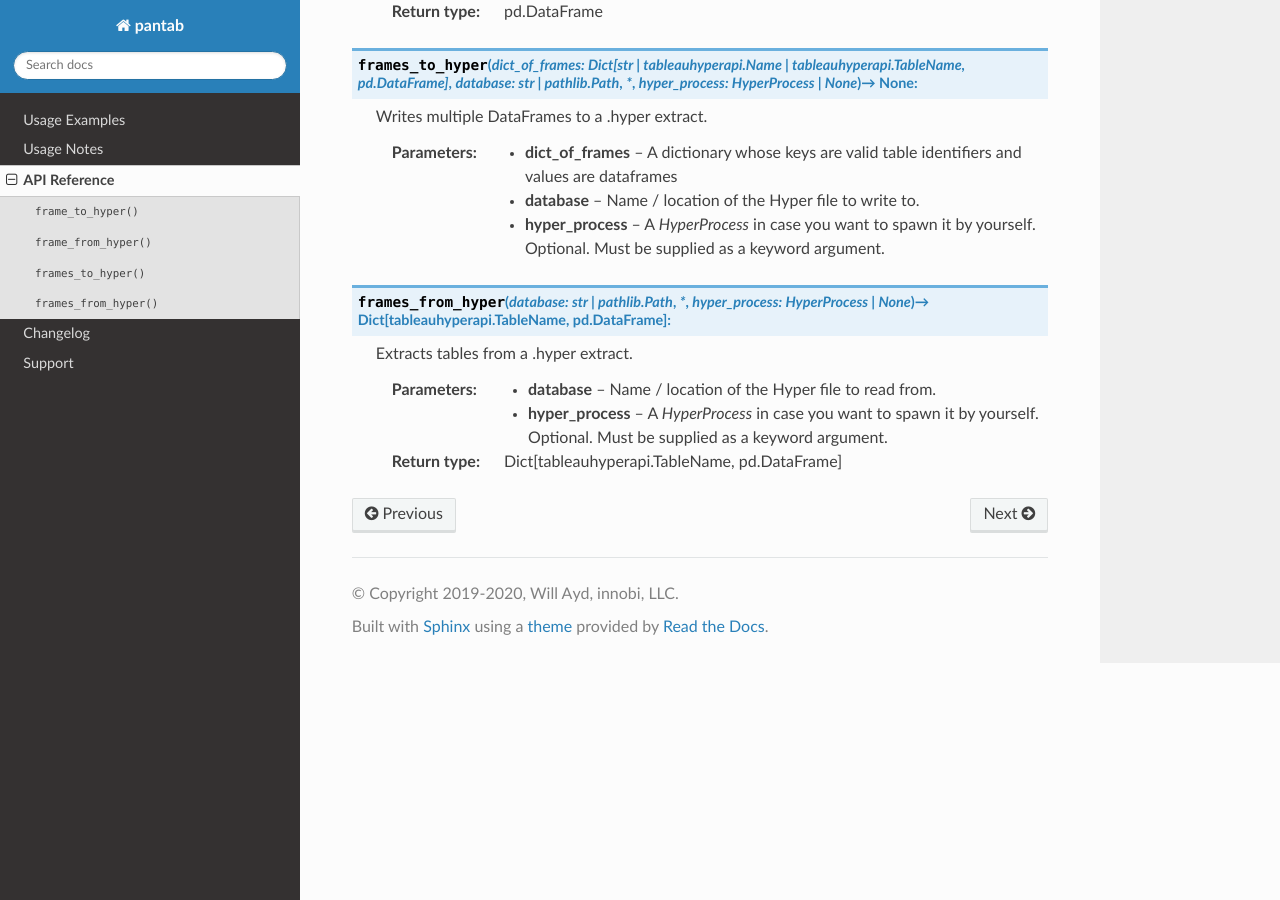
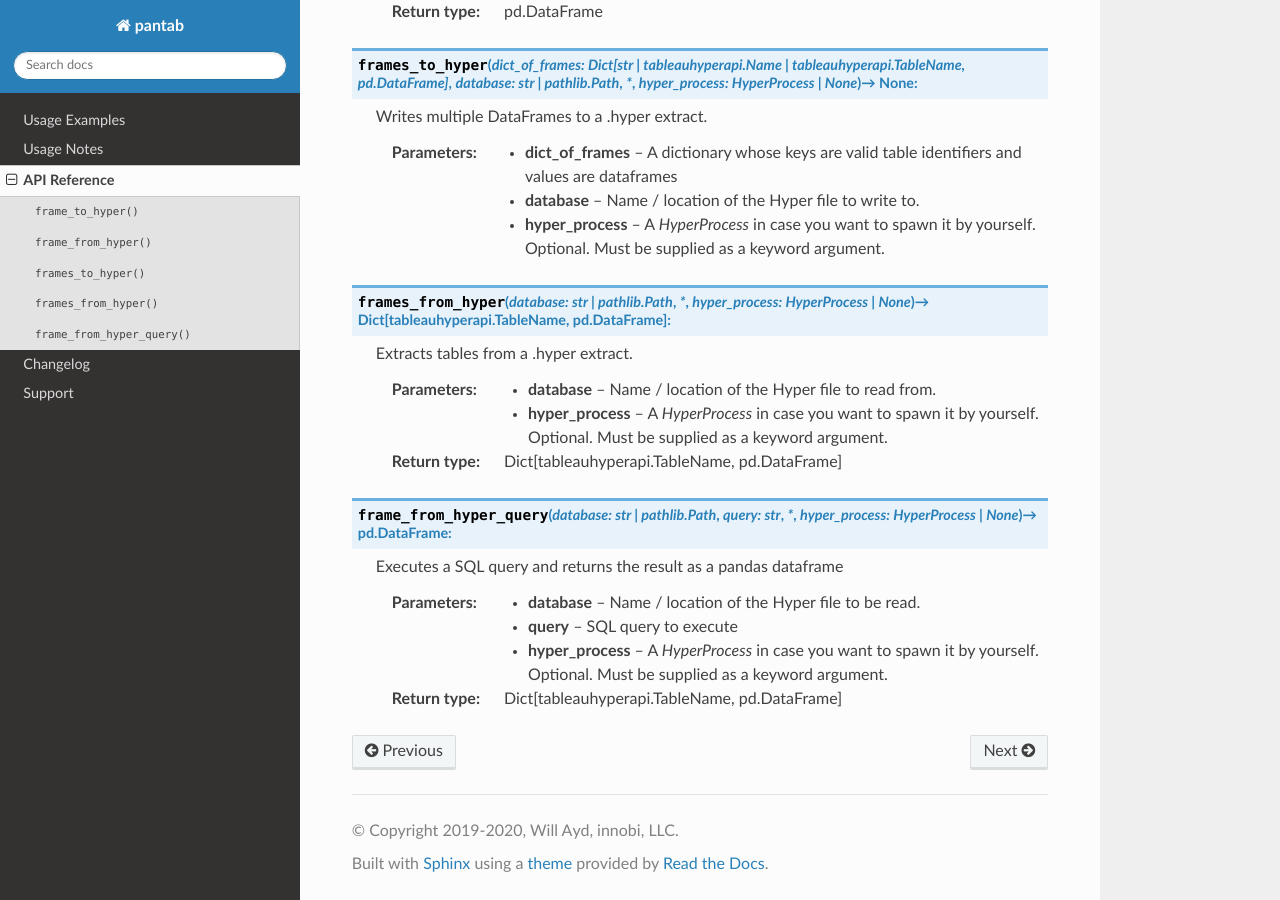
Before and after one commit to innobi/pantab, a Sphinx documentation site: the page built from doc/source/api.rst, in a window 1280 px wide and 900 px high, scrolled down 586 px. Built offline with Sphinx 7.4.7 and the Read the Docs theme 2.0.0, drawn with Linux system fonts in a browser that asks for light colours.

Commit message:
Improve reader: Simplify C library and add `frame_from_hyper_query` function (#118)

```diff
--- a/doc/source/api.rst
+++ b/doc/source/api.rst
@@ -37,3 +37,13 @@ API Reference
    :param database: Name / location of the Hyper file to read from.
    :param hyper_process: A `HyperProcess` in case you want to spawn it by yourself. Optional. Must be supplied as a keyword argument.
    :rtype: Dict[tableauhyperapi.TableName, pd.DataFrame]
+
+
+.. py:function:: frame_from_hyper_query(database: Union[str, pathlib.Path], query: str, *, hyper_process: Optional[HyperProcess]) -> pd.DataFrame:
+
+   Executes a SQL query and returns the result as a pandas dataframe
+
+   :param database: Name / location of the Hyper file to be read.
+   :param query: SQL query to execute
+   :param hyper_process: A `HyperProcess` in case you want to spawn it by yourself. Optional. Must be supplied as a keyword argument.
+   :rtype: Dict[tableauhyperapi.TableName, pd.DataFrame]
--- a/doc/source/caveats.rst
+++ b/doc/source/caveats.rst
@@ -42,12 +42,14 @@ pantab maps the following dtypes from pandas to the equivalent column type in Ta
 
 Any dtype not explicitly listed in the above table will raise a ValueError if trying to write out data.
 
+When reading data through ``frame_from_hyper_query``, pantab will always assume that all result columns are nullable.
+
 .. versionadded:: 1.0.0
    If using pandas 1.0 and above, text data will be read back into a ``string`` dtype rather than an ``object`` dtype.
 
 .. note::
 
-   Most objects can maintain their type when "round-tripping" to/from Hyper extracts, with the exception of the float32 object as only DOUBLE is available for floating point storage in Hyper. After pandas 1.0 / pantab 1.0, object dtypes written will be read back in as string.
+   Most objects can maintain their type when "round-tripping" to/from Hyper extracts, with the exception of the float32 object as only DOUBLE is available for floating point storage in Hyper. After pandas 1.0 / pantab 1.0, object dtypes written will be read back in as string. Also, reading data back through ``frame_from_hyper_query`` will likely read back different dtypes, as ``frame_from_hyper_query`` assumes all columns to be nullable.
 
 Index / Column Handling
 -----------------------
--- a/pantab/__init__.py
+++ b/pantab/__init__.py
@@ -1,13 +1,14 @@
 __version__ = "1.1.1"
 
 
-from ._reader import frame_from_hyper, frames_from_hyper
+from ._reader import frame_from_hyper, frame_from_hyper_query, frames_from_hyper
 from ._tester import test
 from ._writer import frame_to_hyper, frames_to_hyper
 
 __all__ = [
     "__version__",
     "frame_from_hyper",
+    "frame_from_hyper_query",
     "frames_from_hyper",
     "frame_to_hyper",
     "frames_to_hyper",
```
Also changed, not shown: doc/source/examples.rst (+38 -4 lines), 4 other files.
